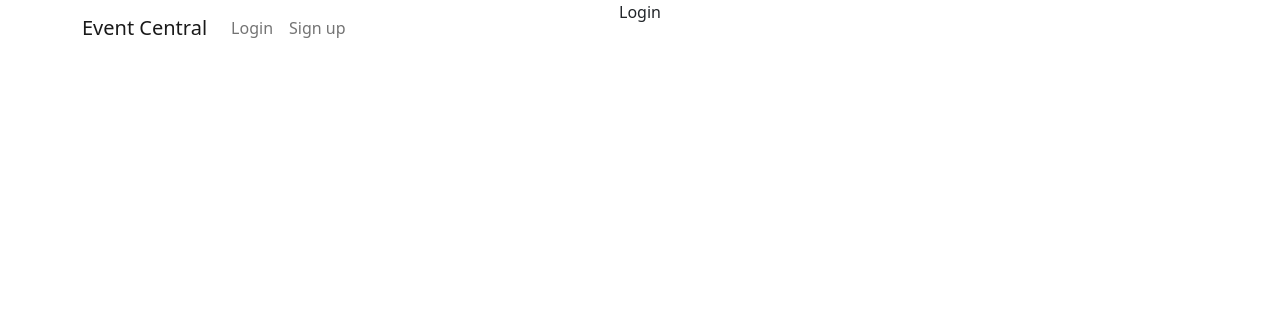
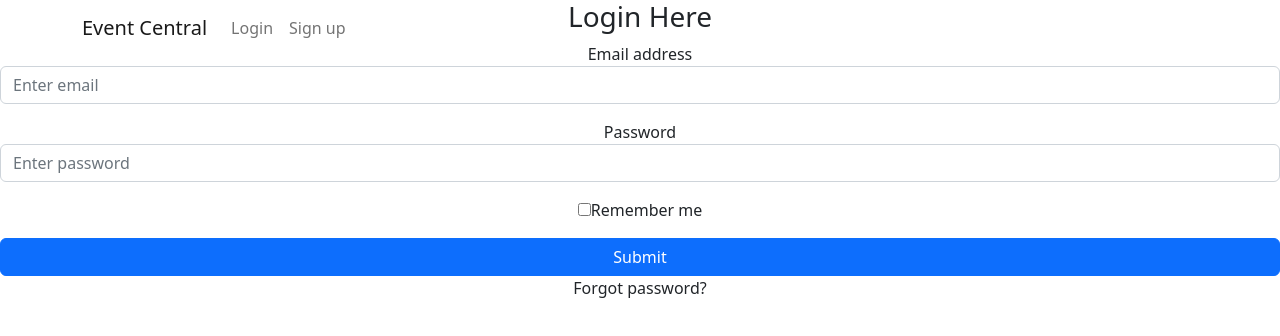
Before and after one commit to brooksd/community-events-management-system-front-end, a React (Create React App) app: page / in a window 1280 px wide. Shown: the top 336 px of the page. Built offline with nearby package versions, Linux system fonts and the light colour scheme.

Commit message:
creates a login form for the application

```diff
--- a/src/components/Login.js
+++ b/src/components/Login.js
@@ -2,8 +2,40 @@
 
 const Login = () => {
   return (
-    <div>Login</div>
-  )
+    <form>
+      <h3>Login Here</h3>
+      <div className="mb-3">
+        <label>Email address</label>
+        <input type="email" className="form-control"
+          placeholder="Enter email"
+        />
+      </div>
+      <div className="mb-3">
+        <label>Password</label>
+        <input type="password" className="form-control"
+          placeholder="Enter password"
+        />
+      </div>
+      <div className="mb-3">
+        <div className="custom-control custom-checkbox">
+          <input type="checkbox" className="custom-control-input"
+            id="customCheck1"
+          />
+          <label className="custom-control-label" htmlFor="customCheck1">
+            Remember me
+          </label>
+        </div>
+      </div>
+      <div className="d-grid">
+        <button type="submit" className="btn btn-primary">
+          Submit
+        </button>
+      </div>
+      <p className="forgot-password text-right">
+        Forgot password?
+      </p>
+    </form>
+  );
 }
 
 export default Login
```
